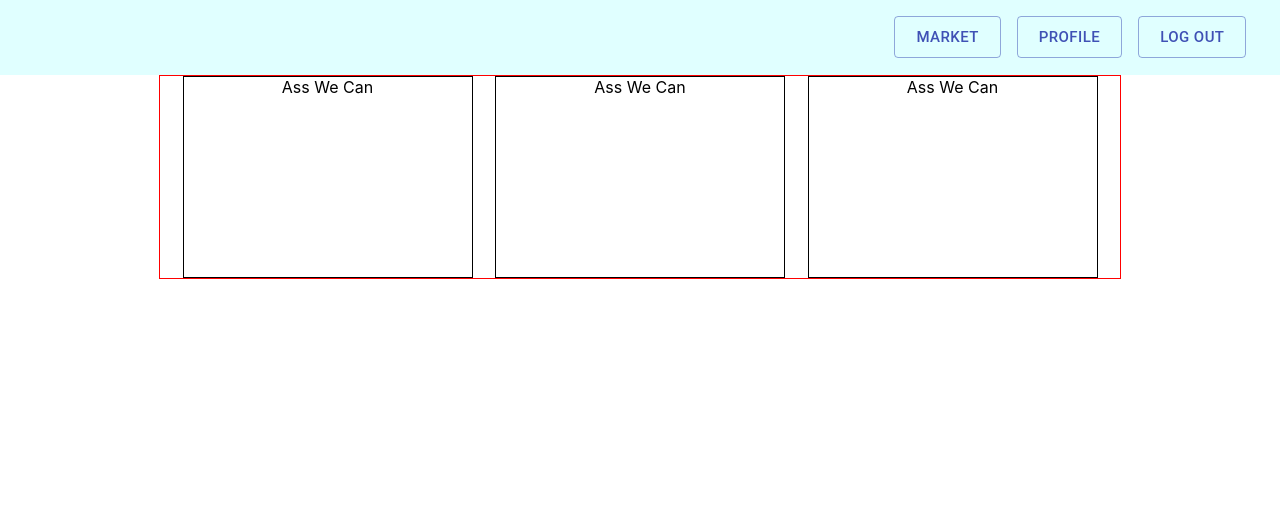
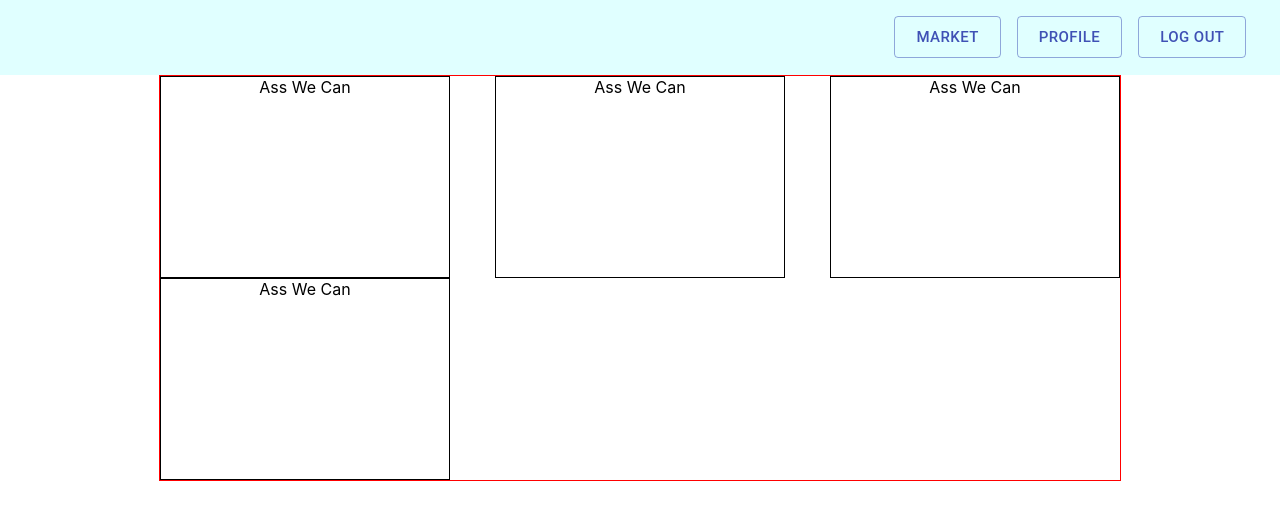
Before and after one commit to Falanke21/REM-demo-website, a React (Create React App) app in the folder fgnb/: page /market in a window 1280 px wide. Shown: the top 520 px of the page. Built offline with nearby package versions, Linux system fonts and the light colour scheme.

Commit message:
add a flex-wrap into itemGrid

```diff
--- a/fgnb/src/ItemGrid.css
+++ b/fgnb/src/ItemGrid.css
@@ -3,12 +3,12 @@
 	display: flex;
 	margin: 0 auto;
 	width: 75vw;
-	justify-content: space-evenly;
+	justify-content: space-between;
+	flex-wrap: wrap;
 }
 
 .item {
 	border: solid black 1px;
 	height: 25vh;
 	width: 30%;
-
 }
--- a/fgnb/src/ItemGrid.js
+++ b/fgnb/src/ItemGrid.js
@@ -9,6 +9,7 @@ class ItemGrid extends Component {
 		<div className="item">Ass We Can</div>
 		<div className="item">Ass We Can</div>
 		<div className="item">Ass We Can</div>
+		<div className="item">Ass We Can</div>
 	</div>
     );
   }
```
